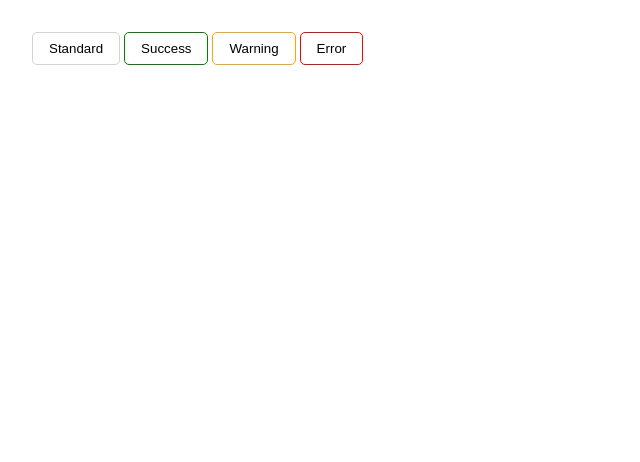
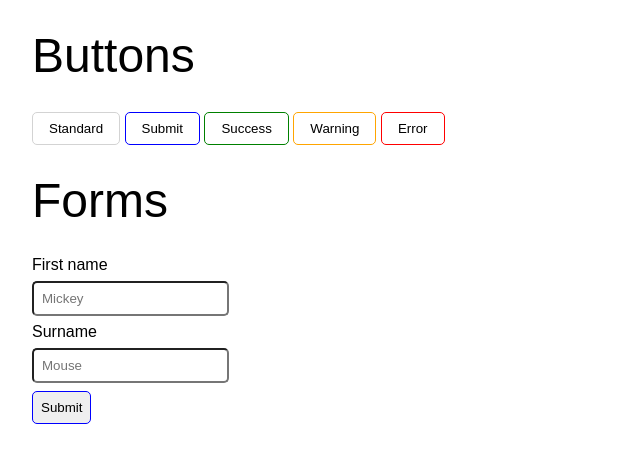
Before and after one commit to gaddes/sass-library, a website: page index.html in a window 1280 px wide. Shown: the whole page, without its empty margins (0-640 px from the left). Drawn offline with Linux system fonts and the light colour scheme.

Commit message:
Add basic form

```diff
--- a/index.html
+++ b/index.html
@@ -8,9 +8,25 @@
 	<link rel="stylesheet" href="./scss/main.css">
 </head>
 <body>
+	<h1>Buttons</h1>
+	<div class="block">
 		<button class="btn-standard">Standard</button>
+		<button class="btn-submit">Submit</button>
 		<button class="btn-success">Success</button>
 		<button class="btn-warning">Warning</button>
 		<button class="btn-error">Error</button>
+	</div>
+
+	<h1>Forms</h1>
+	<div class="block form">
+		<form action="/">
+			<p>First name</p>
+			<input type="text" name="firstname" placeholder="Mickey">
+			<p>Surname</p>
+			<input type="text" name="lastname" placeholder="Mouse">
+			<br>
+			<input class="btn-submit" type="submit" value="Submit">
+		</form>
+	</div>
 </body>
 </html>
--- /dev/null
+++ b/scss/_typography.scss
@@ -0,0 +1,11 @@
+html {
+  font-family: Arial, Helvetica, sans-serif;
+}
+
+.block, h1 {
+  margin-bottom: 2rem;
+}
+
+h1 {
+  font-size: 3rem;
+}
--- a/scss/_variables.scss
+++ b/scss/_variables.scss
@@ -1,5 +1,6 @@
 // Colours
 $colour-standard: lightgrey;
+$colour-submit: blue;
 $colour-success: green;
 $colour-warning: orange;
 $colour-error: red;
--- a/scss/_buttons.scss
+++ b/scss/components/_buttons.scss
@@ -43,6 +43,11 @@
     @include border-and-background-colour($colour-standard);
 }
 
+.btn-submit {
+    @extend %button-shared;
+    @include border-and-background-colour($colour-submit);
+}
+
 .btn-success {
     @extend %button-shared;
     @include border-and-background-colour($colour-success);
--- /dev/null
+++ b/scss/components/_forms.scss
@@ -0,0 +1,11 @@
+.form {
+
+  p, input {
+    margin-bottom: 0.5rem;
+  }
+
+  input {
+    @include border-radius($line-weight-standard);
+    padding: 0.5rem;
+  }
+}
--- a/scss/main.scss
+++ b/scss/main.scss
@@ -1,7 +1,13 @@
-@import "reset";
-@import "variables";
-@import "buttons";
+// Global
+@import 'reset';
+@import 'variables';
+@import 'typography';
 
+// Components
+@import 'components/buttons';
+@import 'components/forms';
+
+// Temporary stuff
 body {
     margin-top: 2rem;
     margin-left: 2rem;
```
Also changed, not shown: package.json (+3 -4 lines), scss/main.css, 1 other file. Lines whose indentation alone changed are shown as unchanged.
